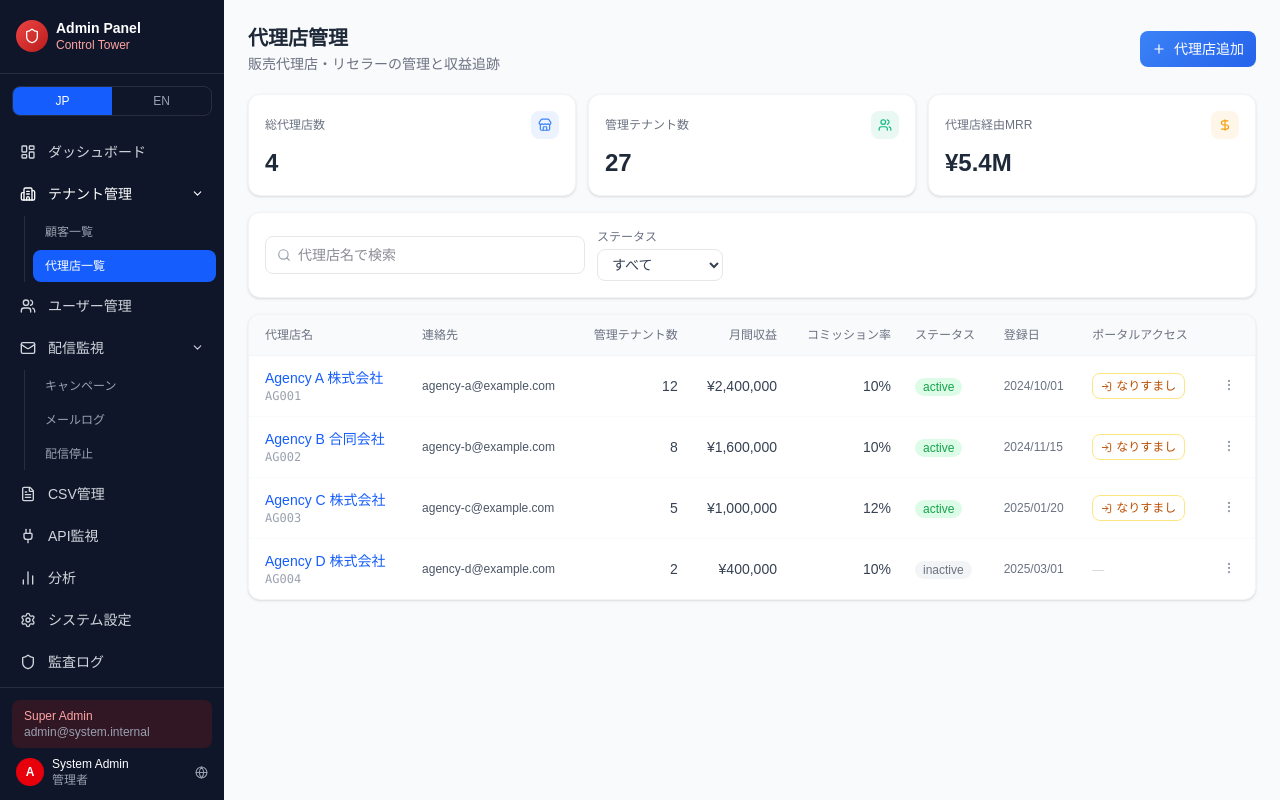
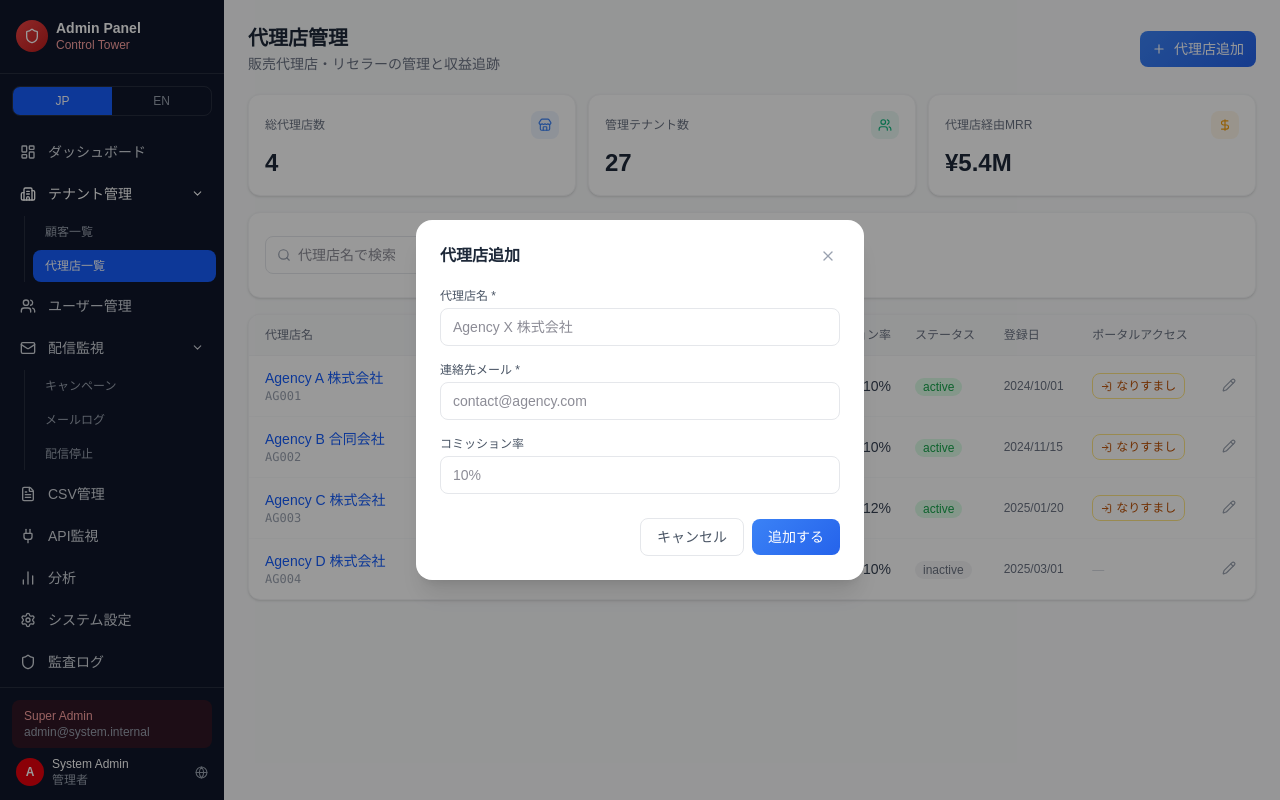
Before and after one commit to nn-nissy1010/freshbound, a Next.js app: page /admin/agencies in a window 1280 px wide. Both pictures are taken after a click on the button "代理店追加". Built offline with nearby package versions, Linux system fonts and the light colour scheme.

Commit message:
feat: add agency add/edit modals with tenant assignment UI (FA-03)

```diff
--- a/src/app/(admin)/admin/agencies/page.tsx
+++ b/src/app/(admin)/admin/agencies/page.tsx
@@ -6,7 +6,7 @@ import { t } from '@/lib/i18n';
 import StatusBadge from '@/components/admin/StatusBadge';
 import FilterBar from '@/components/admin/FilterBar';
 import StatCard from '@/components/admin/StatCard';
-import { Store, Users, DollarSign, Plus, MoreVertical, LogIn } from 'lucide-react';
+import { Store, Users, DollarSign, Plus, MoreVertical, LogIn, Pencil, X, CheckCircle } from 'lucide-react';
 
 const agencies = [
   { id: 'AG001', name: 'Agency A 株式会社', contact: 'agency-a@example.com', tenants: 12, revenue: '¥2,400,000', commission: '10%', status: 'active', joined: '2024/10/01' },
@@ -15,9 +15,13 @@ const agencies = [
   { id: 'AG004', name: 'Agency D 株式会社', contact: 'agency-d@example.com', tenants: 2, revenue: '¥400,000', commission: '10%', status: 'inactive', joined: '2025/03/01' },
 ];
 
+type Agency = typeof agencies[number];
+
 export default function AgenciesPage() {
   const { lang } = useLang();
   const [search, setSearch] = useState('');
+  const [modalAgency, setModalAgency] = useState<Agency | null>(null);
+  const [showAddModal, setShowAddModal] = useState(false);
 
   const filtered = agencies.filter(a =>
     a.name.toLowerCase().includes(search.toLowerCase())
@@ -30,7 +34,7 @@ export default function AgenciesPage() {
           <h1 className="text-xl font-bold text-gray-800">{t(lang, '代理店管理', 'Agency Management')}</h1>
           <p className="text-sm text-gray-500 mt-0.5">{t(lang, '販売代理店・リセラーの管理と収益追跡', 'Manage resellers and track revenue')}</p>
         </div>
-        <button className="flex items-center gap-2 text-sm rounded-lg px-3 py-2 text-white font-medium w-fit"
+        <button onClick={() => setShowAddModal(true)} className="flex items-center gap-2 text-sm rounded-lg px-3 py-2 text-white font-medium w-fit"
           style={{ background: 'linear-gradient(135deg, #3b82f6, #2563eb)' }}>
           <Plus size={14} />{t(lang, '代理店追加', 'Add Agency')}
         </button>
@@ -90,8 +94,8 @@ export default function AgenciesPage() {
                     )}
                   </td>
                   <td className="px-3 py-3">
-                    <button className="p-1 hover:bg-gray-100 rounded text-gray-400">
-                      <MoreVertical size={14} />
+                    <button onClick={() => setModalAgency(agency)} className="p-1 hover:bg-gray-100 rounded text-gray-400">
+                      <Pencil size={14} />
                     </button>
                   </td>
                 </tr>
@@ -100,6 +104,85 @@ export default function AgenciesPage() {
           </table>
         </div>
       </div>
+      {/* Edit Agency Modal */}
+      {modalAgency && (
+        <div className="fixed inset-0 z-50 flex items-center justify-center bg-black/40">
+          <div className="bg-white rounded-2xl shadow-xl w-full max-w-md mx-4 p-6">
+            <div className="flex items-center justify-between mb-5">
+              <h2 className="text-base font-bold text-gray-800">{t(lang, '代理店を編集', 'Edit Agency')}</h2>
+              <button onClick={() => setModalAgency(null)} className="p-1 hover:bg-gray-100 rounded text-gray-400"><X size={16} /></button>
+            </div>
+            <div className="space-y-4">
+              <div>
+                <label className="text-xs font-medium text-gray-600 block mb-1">{t(lang, '代理店名', 'Agency Name')} *</label>
+                <input defaultValue={modalAgency.name} className="w-full border border-gray-200 rounded-lg px-3 py-2 text-sm focus:outline-none focus:ring-2 focus:ring-blue-500" />
+              </div>
+              <div>
+                <label className="text-xs font-medium text-gray-600 block mb-1">{t(lang, '連絡先メール', 'Contact Email')} *</label>
+                <input defaultValue={modalAgency.contact} className="w-full border border-gray-200 rounded-lg px-3 py-2 text-sm focus:outline-none focus:ring-2 focus:ring-blue-500" />
+              </div>
+              <div className="grid grid-cols-2 gap-3">
+                <div>
+                  <label className="text-xs font-medium text-gray-600 block mb-1">{t(lang, 'コミッション率', 'Commission')}</label>
+                  <input defaultValue={modalAgency.commission} className="w-full border border-gray-200 rounded-lg px-3 py-2 text-sm focus:outline-none focus:ring-2 focus:ring-blue-500" />
+                </div>
+                <div>
+                  <label className="text-xs font-medium text-gray-600 block mb-1">{t(lang, 'ステータス', 'Status')}</label>
+                  <select defaultValue={modalAgency.status} className="w-full border border-gray-200 rounded-lg px-3 py-2 text-sm focus:outline-none focus:ring-2 focus:ring-blue-500">
+                    <option value="active">{t(lang, 'アクティブ', 'Active')}</option>
+                    <option value="inactive">{t(lang, '非アクティブ', 'Inactive')}</option>
+                  </select>
+                </div>
+              </div>
+              <div>
+                <label className="text-xs font-medium text-gray-600 block mb-2">{t(lang, '管理テナント', 'Managed Tenants')}</label>
+                <div className="border border-gray-200 rounded-lg p-3 space-y-2 max-h-36 overflow-y-auto">
+                  {['株式会社テックスタート', 'イノベーション合同会社', '株式会社セールスブースト', 'グロースSaaS株式会社'].map(name => (
+                    <label key={name} className="flex items-center gap-2 cursor-pointer">
+                      <input type="checkbox" defaultChecked={name !== 'グロースSaaS株式会社'} className="rounded" />
+                      <span className="text-xs text-gray-700">{name}</span>
+                    </label>
+                  ))}
+                </div>
+              </div>
+            </div>
+            <div className="flex items-center justify-end gap-2 mt-6">
+              <button onClick={() => setModalAgency(null)} className="text-sm px-4 py-2 border border-gray-200 rounded-lg hover:bg-gray-50 text-gray-600">{t(lang, 'キャンセル', 'Cancel')}</button>
+              <button onClick={() => setModalAgency(null)} className="text-sm px-4 py-2 rounded-lg text-white font-medium" style={{ background: 'linear-gradient(135deg, #3b82f6, #2563eb)' }}>{t(lang, '保存する', 'Save')}</button>
+            </div>
+          </div>
+        </div>
+      )}
+
+      {/* Add Agency Modal */}
+      {showAddModal && (
+        <div className="fixed inset-0 z-50 flex items-center justify-center bg-black/40">
+          <div className="bg-white rounded-2xl shadow-xl w-full max-w-md mx-4 p-6">
+            <div className="flex items-center justify-between mb-5">
+              <h2 className="text-base font-bold text-gray-800">{t(lang, '代理店追加', 'Add Agency')}</h2>
+              <button onClick={() => setShowAddModal(false)} className="p-1 hover:bg-gray-100 rounded text-gray-400"><X size={16} /></button>
+            </div>
+            <div className="space-y-4">
+              <div>
+                <label className="text-xs font-medium text-gray-600 block mb-1">{t(lang, '代理店名', 'Agency Name')} *</label>
+                <input className="w-full border border-gray-200 rounded-lg px-3 py-2 text-sm focus:outline-none focus:ring-2 focus:ring-blue-500" placeholder="Agency X 株式会社" />
+              </div>
+              <div>
+                <label className="text-xs font-medium text-gray-600 block mb-1">{t(lang, '連絡先メール', 'Contact Email')} *</label>
+                <input type="email" className="w-full border border-gray-200 rounded-lg px-3 py-2 text-sm focus:outline-none focus:ring-2 focus:ring-blue-500" placeholder="contact@agency.com" />
+              </div>
+              <div>
+                <label className="text-xs font-medium text-gray-600 block mb-1">{t(lang, 'コミッション率', 'Commission Rate')}</label>
+                <input className="w-full border border-gray-200 rounded-lg px-3 py-2 text-sm focus:outline-none focus:ring-2 focus:ring-blue-500" placeholder="10%" />
+              </div>
+            </div>
+            <div className="flex items-center justify-end gap-2 mt-6">
+              <button onClick={() => setShowAddModal(false)} className="text-sm px-4 py-2 border border-gray-200 rounded-lg hover:bg-gray-50 text-gray-600">{t(lang, 'キャンセル', 'Cancel')}</button>
+              <button onClick={() => setShowAddModal(false)} className="text-sm px-4 py-2 rounded-lg text-white font-medium" style={{ background: 'linear-gradient(135deg, #3b82f6, #2563eb)' }}>{t(lang, '追加する', 'Add Agency')}</button>
+            </div>
+          </div>
+        </div>
+      )}
     </div>
   );
 }
```
